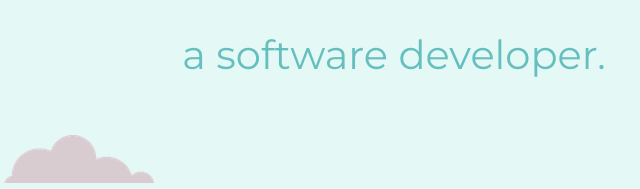
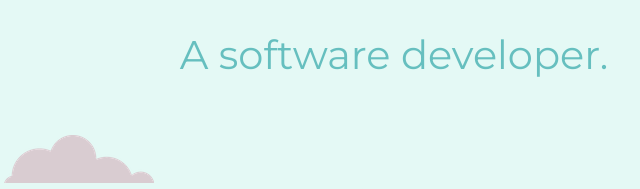
Before and after one commit to AmitSKumar/website, a plain HTML site: page index.html in a window 1280 px wide. Shown: the part 285-474 px from the top of the page, 246-886 px from the left. Drawn offline with Linux system fonts and the light colour scheme.

Commit message:
Update index.html

```diff
--- a/index.html
+++ b/index.html
@@ -13,7 +13,7 @@
     <div class="top-container">
         <img class="top-cloud"src="Images/cloud.png" alt="cloud">
         <h1>I'm Amit</h1>
-        <h2 class="top-container-subheader">a software developer.</h2>
+        <h2 class="top-container-subheader">A software developer.</h2>
         <img class="bottom-cloud" src="Images/cloud.png" alt="cloud">
         <img src="Images/mountain.png" alt="cloud">
     </div>
```
